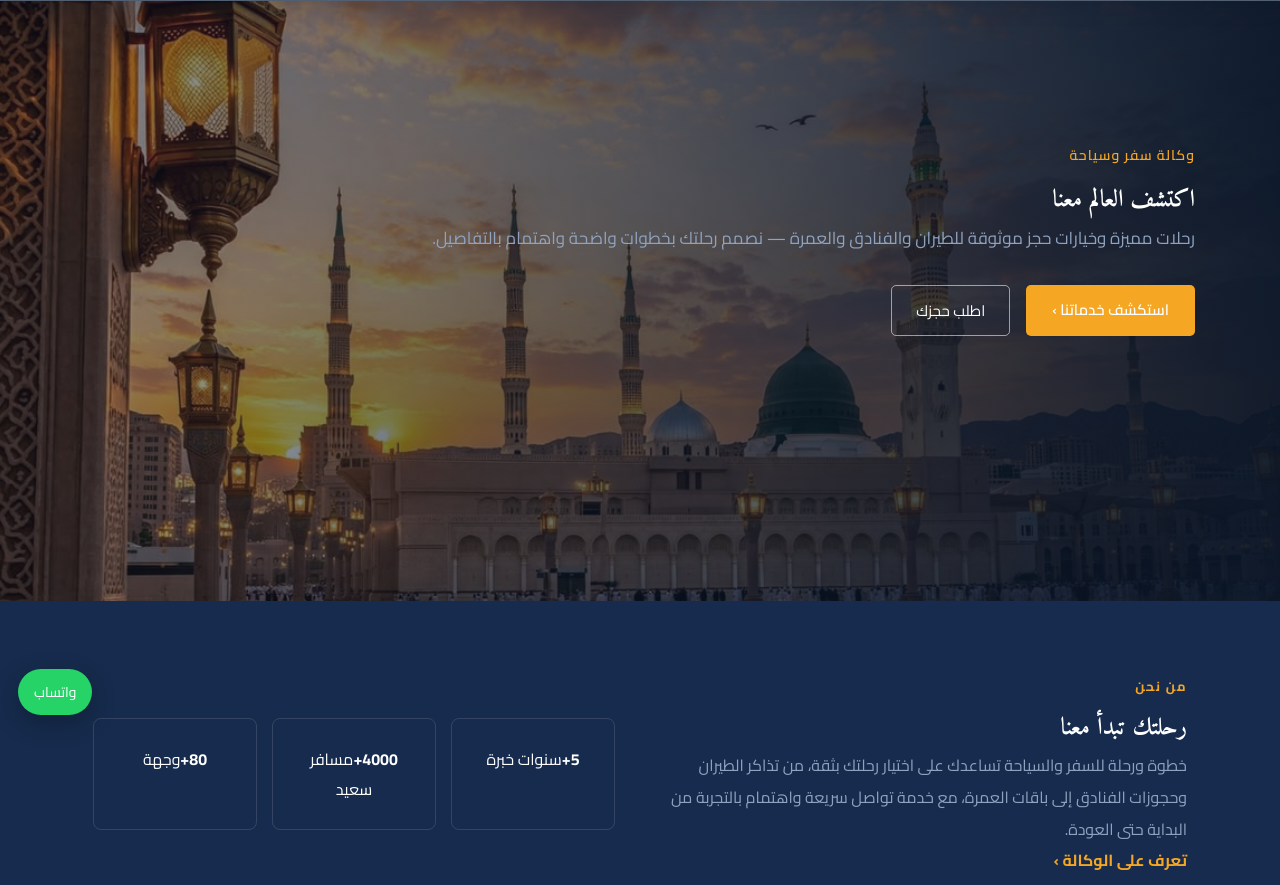
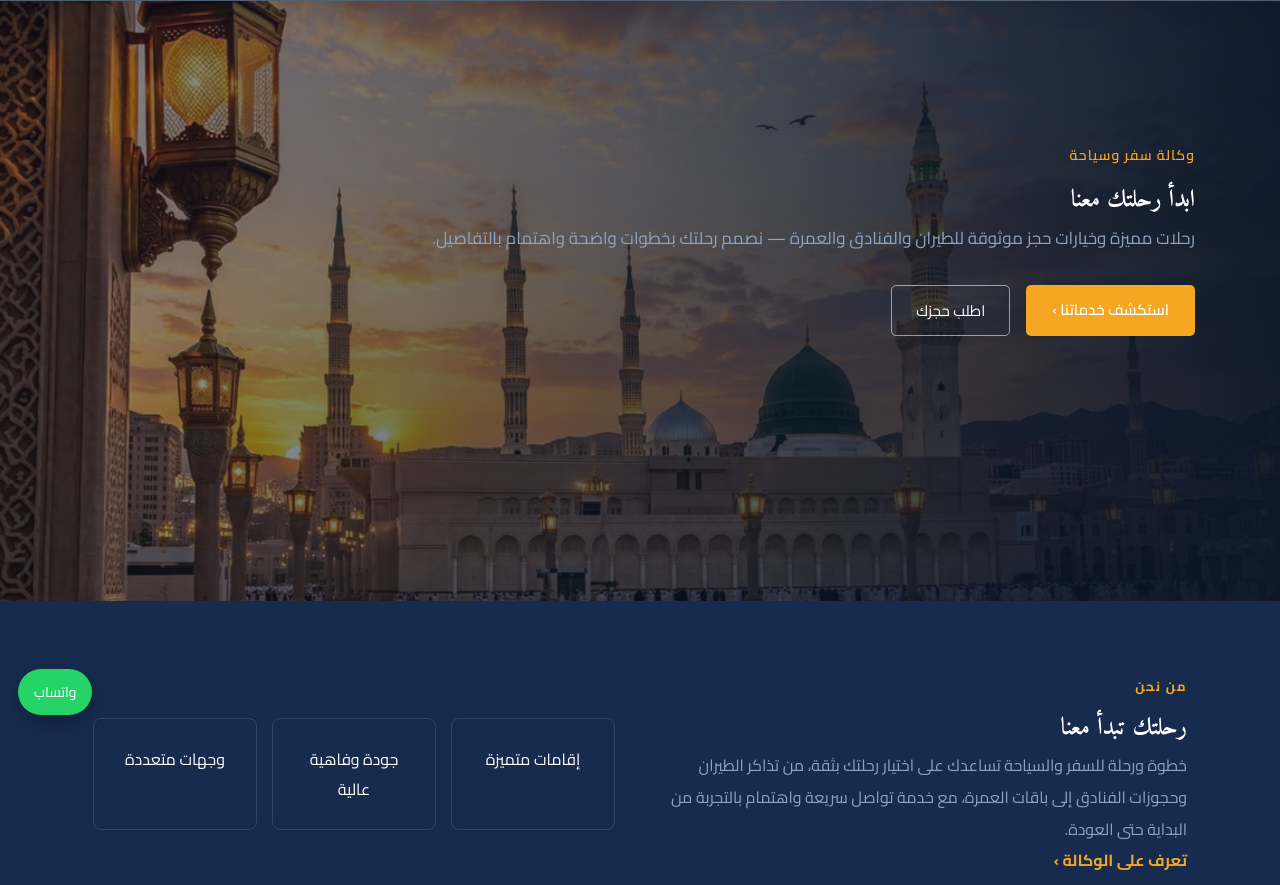
Before and after one commit to reservations-rgb/khutwa-warihla, a plain HTML site: page index.html in a window 1280 px wide. Shown: the part 67-952 px from the top of the page. Drawn offline with Linux system fonts and the light colour scheme.

Commit message:
index.html

```diff
--- a/index.html
+++ b/index.html
@@ -4,7 +4,7 @@
   <meta charset="UTF-8">
   <meta name="viewport" content="width=device-width, initial-scale=1.0">
   <title>خطوة ورحلة | وكالة سفر وسياحة في المدينة المنورة</title>
-  <meta name="description" content="خطوة ورحلة وكالة سفر وسياحة تقدم حجوزات الطيران والفنادق وباقات العمرة، مع خدمات النقل والاستقبال والتأشيرات قريباً.">
+  <meta name="description" content="خطوة ورحلة وكالة سفر وسياحة تقدم حجوزات الطيران والفنادق وباقات العمرة، مع خدمات التأشيرات ">
   <meta name="keywords" content="خطوة ورحلة, وكالة سفر, وكالة سياحة, حجوزات طيران, حجوزات فنادق, باقات عمرة, المدينة المنورة">
   <meta name="robots" content="index, follow">
   <link rel="canonical" href="https://khutwa-warihla.com/">
@@ -66,7 +66,7 @@
       <div class="hero-overlay"></div>
       <div class="hero-content">
         <p class="hero-label">وكالة سفر وسياحة</p>
-        <h1>اكتشف العالم معنا</h1>
+        <h1> ابدأ رحلتك معنا</h1>
         <p class="hero-sub">رحلات مميزة وخيارات حجز موثوقة للطيران والفنادق والعمرة — نصمم رحلتك بخطوات واضحة واهتمام بالتفاصيل.</p>
         <div class="hero-actions">
           <a class="btn-primary" href="services.html">استكشف خدماتنا ›</a>
@@ -84,9 +84,9 @@
           <a class="text-link" href="about.html">تعرف على الوكالة ›</a>
         </div>
         <div class="stats-grid">
-          <div class="stat-box"><strong>5+</strong><span>سنوات خبرة</span></div>
-          <div class="stat-box"><strong>4000+</strong><span>مسافر سعيد</span></div>
-          <div class="stat-box"><strong>80+</strong><span>وجهة</span></div>
+          <div class="stat-box"><strong></strong><span>إقامات متميزة </span></div>
+          <div class="stat-box"><strong></strong><span> جودة وفاهية عالية </span></div>
+          <div class="stat-box"><strong></strong><span>وجهات متعددة</span></div>
         </div>
       </div>
     </section>
@@ -106,11 +106,6 @@
           <article class="card service-image-card" tabindex="0">
             <div class="icon-wrapper"><img src="images/card3.jpg" alt="باقات العمرة"></div>
             <div class="card-body"><h3>باقات العمرة</h3><p>باقات منظمة للحرمين تشمل خيارات إقامة وتنقل حسب الاحتياج.</p></div>
-          </article>
-          <article class="card service-image-card" tabindex="0">
-            <div class="icon-wrapper"><img src="images/card4.jpg" alt="النقل والاستقبال"></div>
-            <div class="card-body"><h3>النقل والاستقبال</h3><p>خدمة قريبة الإطلاق لتسهيل التنقل من وإلى المطار والفندق.</p></div>
-          </article>
           <article class="card service-image-card" tabindex="0">
             <div class="icon-wrapper"><img src="images/card5.jpg" alt="خدمات التأشيرات"></div>
             <div class="card-body"><h3>خدمات التأشيرات</h3><p>خدمة قريبة الإطلاق لمساعدتك في متطلبات التأشيرات حسب الوجهة.</p></div>
```
